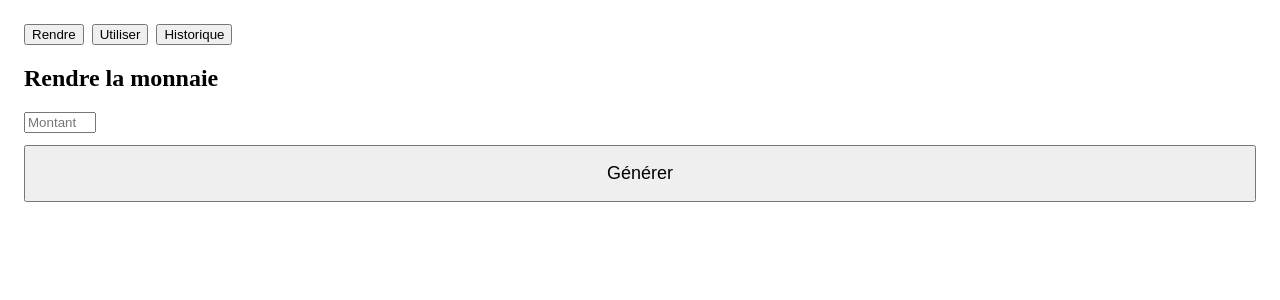
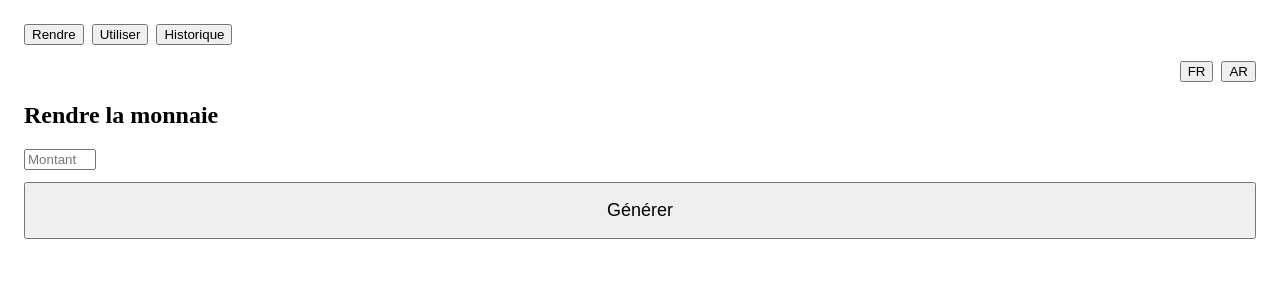
Before and after one commit to lasgratos-tech/baqiya, a React (Vite) app in the folder apps/pwa/: page / in a window 1280 px wide. Shown: the top 300 px of the page. Built offline with nearby package versions, Linux system fonts and the light colour scheme; no server answers.

Commit message:
Add manual FR/AR language switch

```diff
--- a/apps/pwa/src/pages/Issue.tsx
+++ b/apps/pwa/src/pages/Issue.tsx
@@ -4,22 +4,28 @@ import QRCodeView from '../components/QRCodeView';
 
 const API_URL = import.meta.env.VITE_API_URL;
 
-// ⚠️ V3 : valeurs fixes (admin plus tard)
+// ⚠️ V3 — valeurs fixes
 const MERCHANT_ID = 'BAQ-0001';
 const CURRENCY = 'MAD';
 const MAX_AMOUNT = 20;
 
-// 🌍 Langue automatique (FR / AR darija)
-const lang = navigator.language.startsWith('ar') ? 'ar' : 'fr';
+// 🌍 Langue : localStorage > téléphone
+function detectLang(): 'fr' | 'ar' {
+  const stored = localStorage.getItem('lang');
+  if (stored === 'fr' || stored === 'ar') return stored;
+  return navigator.language.startsWith('ar') ? 'ar' : 'fr';
+}
 
-const t = {
+const translations = {
   fr: {
     title: 'Rendre la monnaie',
     amountPlaceholder: `Montant (max ${MAX_AMOUNT} Dh)`,
     generate: 'Générer',
     invalidAmount: `Montant invalide (max ${MAX_AMOUNT} Dh)`,
     signed: 'QR signé serveur • expiration automatique',
-    brand: 'BAQIYA'
+    brand: 'BAQIYA',
+    langFR: 'FR',
+    langAR: 'AR'
   },
   ar: {
     title: 'إرجاع الباقي',
@@ -27,15 +33,25 @@ const t = {
     generate: 'إصدار',
     invalidAmount: `المبلغ غير صالح (حد أقصى ${MAX_AMOUNT} درهم)`,
     signed: 'رمز مؤمَّن من الخادم • صالح لمدة محدودة',
-    brand: 'باقية'
+    brand: 'باقية',
+    langFR: 'فر',
+    langAR: 'عر'
   }
-}[lang];
+};
 
 export default function Issue() {
+  const [lang, setLang] = useState<'fr' | 'ar'>(detectLang());
+  const t = translations[lang];
+
   const [amount, setAmount] = useState('');
   const [qrValue, setQrValue] = useState<string | null>(null);
   const [qrPayload, setQrPayload] = useState<any>(null);
   const [displayCode, setDisplayCode] = useState<string | null>(null);
+
+  function switchLang(next: 'fr' | 'ar') {
+    localStorage.setItem('lang', next);
+    setLang(next);
+  }
 
   async function submit() {
     const numericAmount = Number(amount);
@@ -44,7 +60,6 @@ export default function Issue() {
       return;
     }
 
-    // Reset UI
     setQrValue(null);
     setQrPayload(null);
     setDisplayCode(null);
@@ -52,9 +67,7 @@ export default function Issue() {
     try {
       const res = await fetch(`${API_URL}/qr/sign`, {
         method: 'POST',
-        headers: {
-          'Content-Type': 'application/json'
-        },
+        headers: { 'Content-Type': 'application/json' },
         body: JSON.stringify({
           merchant_id: MERCHANT_ID,
           amount: numericAmount,
@@ -62,13 +75,10 @@ export default function Issue() {
         })
       });
 
-      if (!res.ok) {
-        throw new Error('QR_SIGN_FAILED');
-      }
+      if (!res.ok) throw new Error('QR_SIGN_FAILED');
 
       const signedQr = await res.json();
 
-      // UI uniquement
       setQrPayload(signedQr.payload);
       setDisplayCode(signedQr.payload.nonce.slice(0, 6).toUpperCase());
       setQrValue(JSON.stringify(signedQr));
@@ -81,6 +91,12 @@ export default function Issue() {
 
   return (
     <>
+      {/* 🔤 Sélecteur langue */}
+      <div style={{ display: 'flex', justifyContent: 'flex-end', gap: 8 }}>
+        <button onClick={() => switchLang('fr')}>{t.langFR}</button>
+        <button onClick={() => switchLang('ar')}>{t.langAR}</button>
+      </div>
+
       <h2>{t.title}</h2>
 
       <input
@@ -99,12 +115,10 @@ export default function Issue() {
         <div style={{ marginTop: 24, textAlign: 'center' }}>
           <h3>{t.brand}</h3>
 
-          {/* Code court lisible */}
           <div style={{ fontSize: 28, letterSpacing: 4, marginBottom: 6 }}>
             {displayCode}
           </div>
 
-          {/* Montant + devise */}
           <div style={{ fontSize: 16, marginBottom: 12 }}>
             {qrPayload.amount} {qrPayload.currency}
           </div>
```
